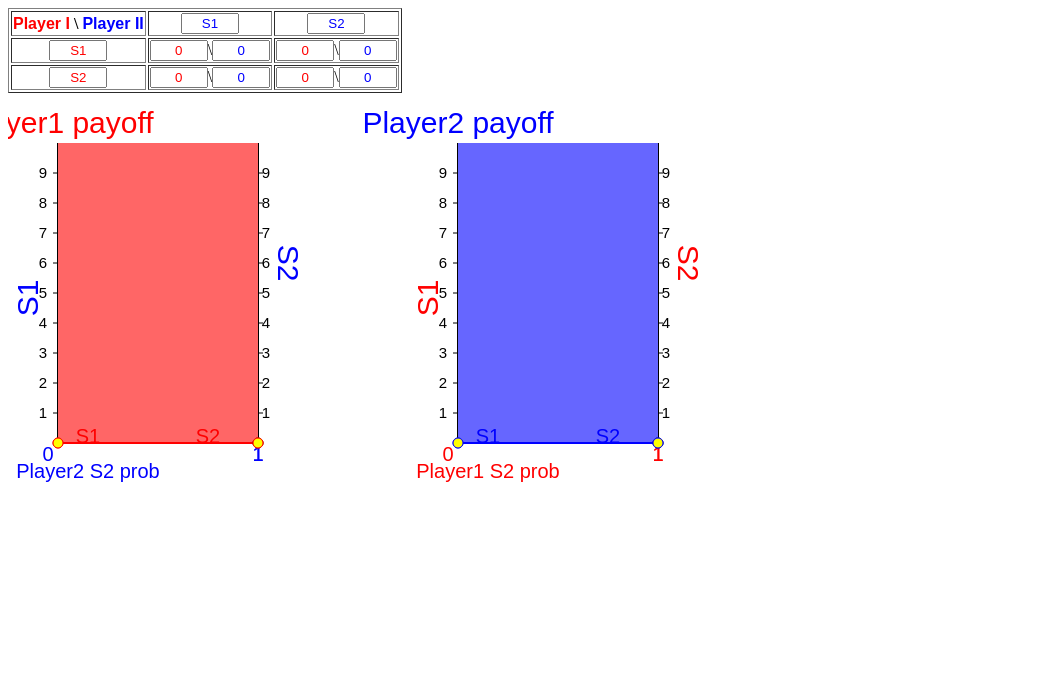
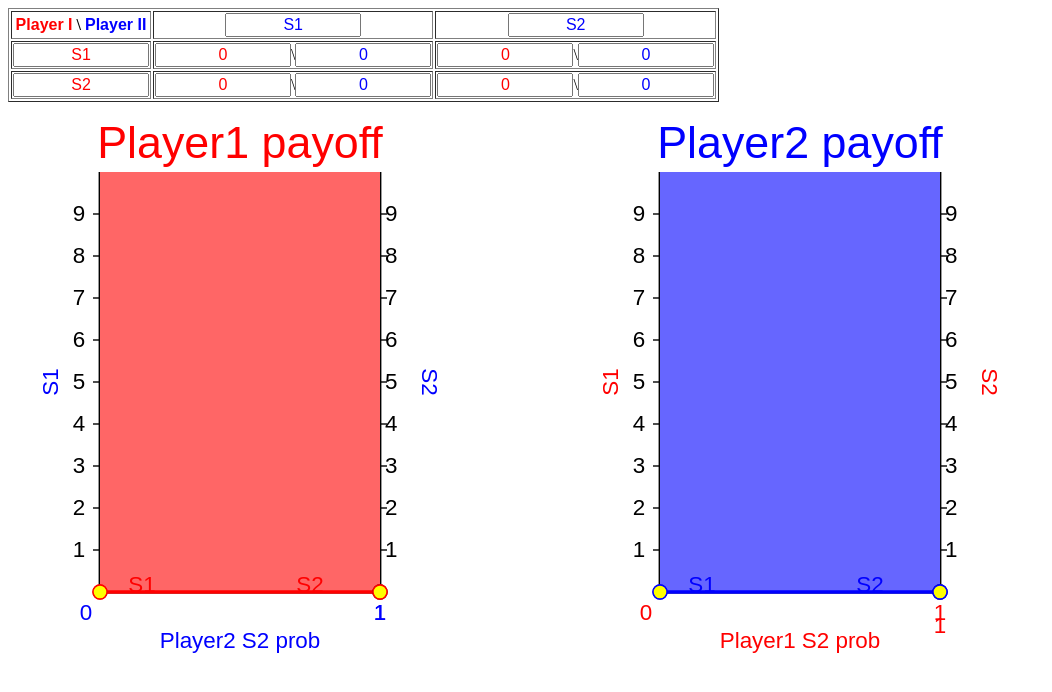
Before and after one commit to gambitproject/jsgte, a plain HTML site: page html/2by2_svg.html in a window 1280 px wide. Shown: the whole page, without its empty margins (0-1052 px from the left). Drawn offline with Linux system fonts and the light colour scheme.

Commit message:
Window's size relative dimensions.

```diff
--- a/html/2by2_svg.html
+++ b/html/2by2_svg.html
@@ -26,6 +26,7 @@
 
     function initDraws() {
         svg = document.getElementById("SVG");
+        svgPosition = svg.getBoundingClientRect();
         payoff=document.getElementsByClassName("pay");
         for(i=0;i<8;i++){
           payoff[i].addEventListener("mousedown", doMouseDown);
@@ -251,16 +252,16 @@ function compute_firstP(){
   </tr>
 </table>
 
-        <svg id="SVG" version="1.1" width="700px" height="400px">
+        <svg id="SVG" version="1.1" viewBox="0 0 700 400">
             <!-- Drawing the contour-->
             <polyline points="50,50 50,350 250,350, 250,50"/>
             <!-- Legend, strategy names will be updated after-->
-            <text class="player1 title" x="50" y="40">Player1 payoff</text>
-            <text class="player2 legendh" id="prob2" x="80" y="385">Player2 S2 prob</text>
-            <text class="player2 legendv" id="y11" x="5" y="180" transform="rotate(270 30,180)">S1</text>
-            <text class="player2 legendv" id="y12" x="260" y="180" transform="rotate(90 270,180)">S2</text>
-            <text class="player2 legendh" x="40" y="368">0</text>
-            <text class="player2 legendh" x="250" y="368">1</text>
+            <text class="player1 title" x="150" y="40">Player1 payoff</text>
+            <text class="player2 legendh" id="prob2" x="150" y="390">Player2 S2 prob</text>
+            <text class="player2 legendv" id="y11" x="20" y="200" transform="rotate(270 20,200)">S1</text>
+            <text class="player2 legendv" id="y12" x="280" y="200" transform="rotate(90 280,200)">S2</text>
+            <text class="player2 legendh" x="40" y="370">0</text>
+            <text class="player2 legendh" x="250" y="370">1</text>
             <!-- Upper envelop, coordinates will be updated-->
             <polygon id="envelop1" points="50,50 50,350 250,350 250,50"/>
             <!-- First strategy payoff-->
@@ -309,7 +310,7 @@ function compute_firstP(){
             <!-- Intersection point-->
             <circle class="inter" id="inter1" cx="250" cy="350" r="5" draggable="false" ondragstart="doMouseDown()"/>
             <line class="line2" id="interstick1" x1="250" y1="350" x2="250" y2="355"/>
-            <text class="player2 legendh" id="interlabel1" x="250" y="368">1</text>
+            <text class="player2 legendh" id="interlabel1" x="250" y="370">1</text>
             <!-- Payoff points-->
             <circle class="pay line1" id="Payoff1_11" asso="P1_11" cx="50" cy="350" r="5" draggable="false" ondragstart="doMouseDown()"/>
             <circle class="pay line1" id="Payoff1_12" asso="P1_12" cx="250" cy="350" r="5"  draggable="false" ondragstart="doMouseDown()"/>
@@ -319,12 +320,12 @@ function compute_firstP(){
             <!-- Drawing the contour-->
             <polyline points="450,50 450,350 650,350, 650,50"/>
             <!-- Legend, strategy names will be updated after-->
-            <text class="player2 title" x="450" y="40">Player2 payoff</text>
-            <text class="player1 legendh" id="prob1" x="480" y="385">Player1 S2 prob</text>
-            <text class="player1 legendh" x="440" y="368">0</text>
-            <text class="player1 legendh" x="650" y="368">1</text>
-            <text class="player1 legendv" id="y21" x="405" y="180"transform="rotate(270 430,180)">S1</text>
-            <text class="player1 legendv" id="y22" x="660" y="180"transform="rotate(90 670,180)">S2</text>
+            <text class="player2 title" x="550" y="40">Player2 payoff</text>
+            <text class="player1 legendh" id="prob1" x="550" y="390">Player1 S2 prob</text>
+            <text class="player1 legendh" x="440" y="370">0</text>
+            <text class="player1 legendh" x="650" y="379">1</text>
+            <text class="player1 legendv" id="y21" x="420" y="200"transform="rotate(270 420,200)">S1</text>
+            <text class="player1 legendv" id="y22" x="680" y="200"transform="rotate(90 680,200)">S2</text>
             <!-- Upper envelop, coordinates will be updated-->
             <polygon id="envelop2" points="450,50 450,350 450,350 450,50"/>
             <!-- First strategy payoff-->
@@ -373,7 +374,7 @@ function compute_firstP(){
             <!-- Intersection point-->
             <circle class="inter" id="inter2" cx="650" cy="350" r="5" draggable="false" ondragstart="doMouseDown()"/>
             <line class="line1" id="interstick2" x1="650" y1="350" x2="650" y2="355"/>
-            <text class="player1 legendh" id="interlabel2" x="650" y="368">1</text>
+            <text class="player1 legendh" id="interlabel2" x="650" y="370">1</text>
             <!-- Payoff points-->
             <circle class="pay line2" id="Payoff2_11" asso="P2_11" cx="450" cy="350" r="5"  draggable="false" ondragstart="doMouseDown()"/>
             <circle class="pay line2" id="Payoff2_12" asso="P2_12" cx="450" cy="350" r="5"  draggable="false" ondragstart="doMouseDown()"/>
--- a/html/css/2by2.css
+++ b/html/css/2by2.css
@@ -15,8 +15,9 @@ table td label{
 
 /*-------------Table style-------------*/
 input{
-   width: 50px;
+   width: 10vw;
    text-align: center;
+   font-size:1em;
 }
 
 /* player color */
@@ -30,6 +31,10 @@ table .player2{
 }
 
 /*-------------SVG style-------------*/
+svg{
+  width:80vw;
+  height:70vh;
+}
 svg text{
     text-anchor:middle;
 }
@@ -68,21 +73,21 @@ svg line{
 /* legend */
 
 svg .legendh{
-    font-size:20px;
+    font-size:1em;
 }
 
 svg .legendv{
-    font-size:30px;
+    font-size:1em;
 }
 
 svg .title{
-    font-size:30px;
+    font-size:2em;
 }
 
 /* sticks' properties*/
 svg .sticklabel{
     fill:black;
-    font-size:15px;
+    font-size:1em;
 }
 
 svg .stick{
```
